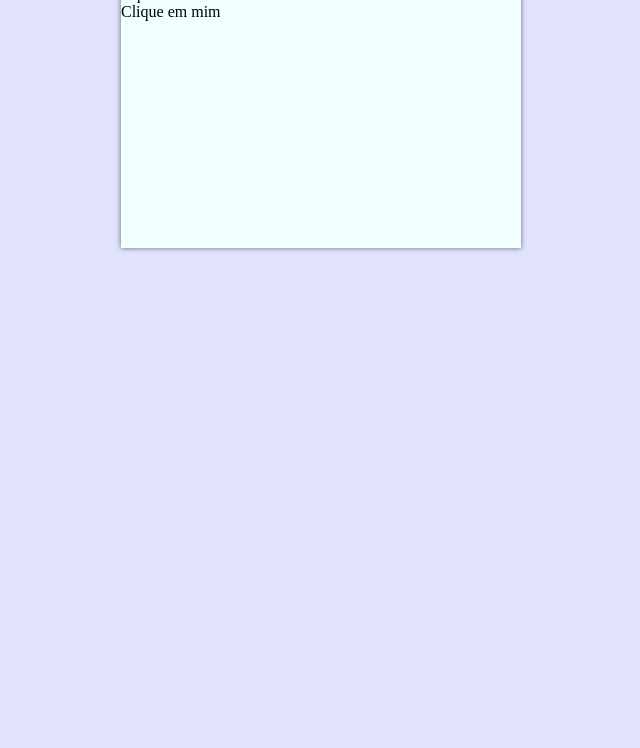
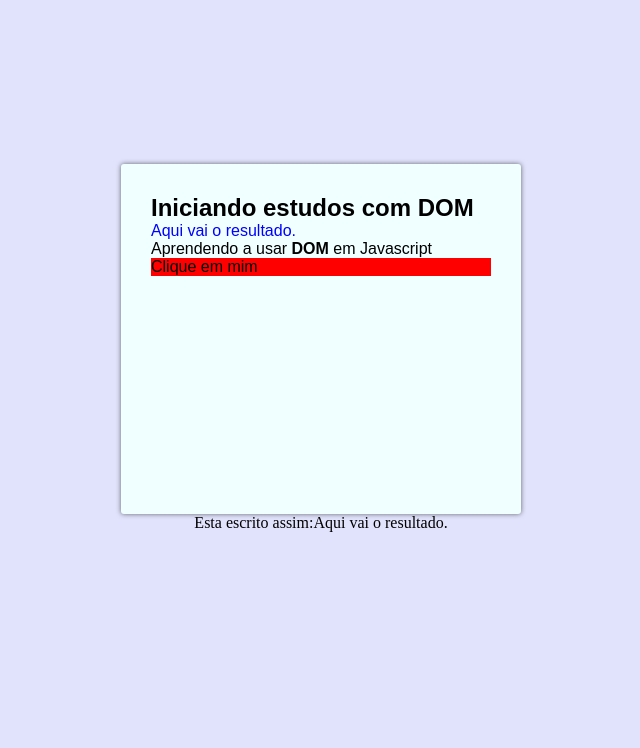
Before and after one commit to RaissaNv/JavaScript, a plain HTML site: page aula09/ex005.html in a window 1280 px wide. Shown: the part 52-800 px from the top of the page, without its empty margins (319-959 px from the left). Drawn offline with Linux system fonts and the light colour scheme.

Commit message:
arvore DOM

```diff
--- a/aula09/ex005.html
+++ b/aula09/ex005.html
@@ -12,26 +12,45 @@
         }
 
         body {
+            height: 100vh;
+            width: 100vw;
             background-color: rgb(225, 227, 252);
 
             display: flex;
+            flex-flow: column wrap;
+            align-items: center;
             justify-content: center;
-            align-items: center;
         }
 
         main {
-            height: 300px;
+            height: 350px;
             width: 400px;
+            padding: 30px;
+            font-family: Arial, Helvetica, sans-serif;
             background-color: azure;
             box-shadow: 0px 0px 5px rgba(0, 0, 0, 0.562);
+            border-radius: 3px;
+        }
+
+        main h1 {
+            font-size: 1.5em;
         }
     </style>
 </head>
 <body>
     <main>
         <h1>Iniciando estudos com DOM</h1>
-        <p>Aqui vai o resultado.</p>
-        <div>Clique em mim</div>
+        <p> Aqui vai o resultado.</p>
+        <p>Aprendendo a usar <strong>DOM</strong> em Javascript</p>
+        <div id="msg">Clique em mim</div>
     </main>
+    <script>
+        var p1 = window.document.getElementsByTagName('p')[0]
+        window.document.write('Esta escrito assim:' + p1.innerText)
+        p1.style.color = 'blue'
+        //var d = window.document.getElementById('msg')
+        var d = window.document.querySelector('div#msg')
+        d.style.background = 'red'
+    </script>
 </body>
 </html>
```
